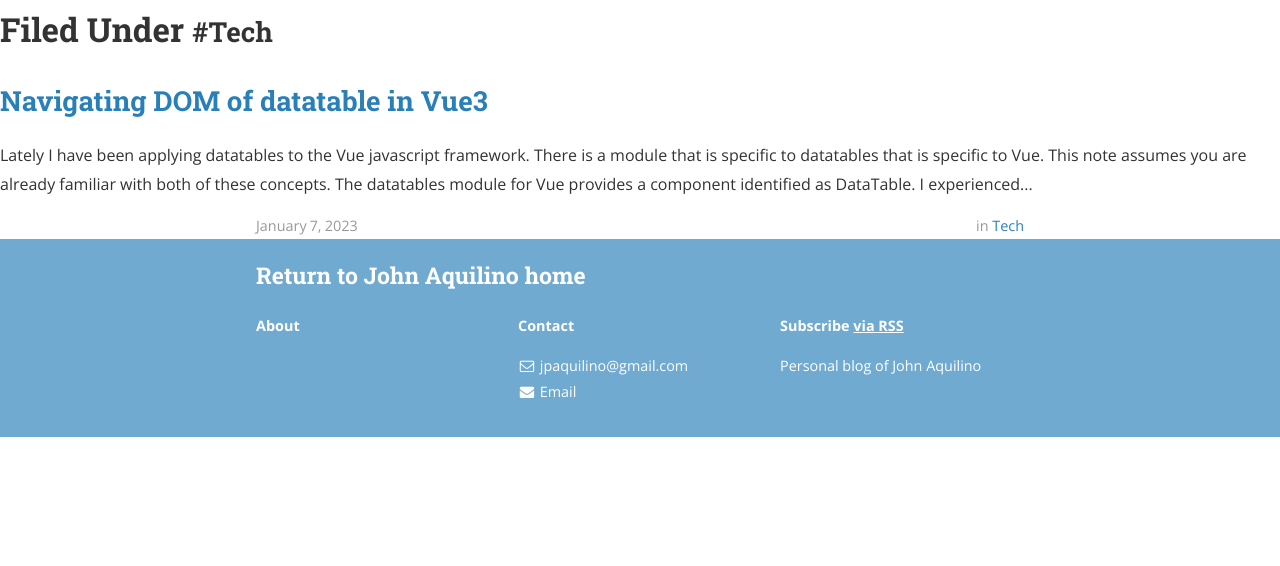
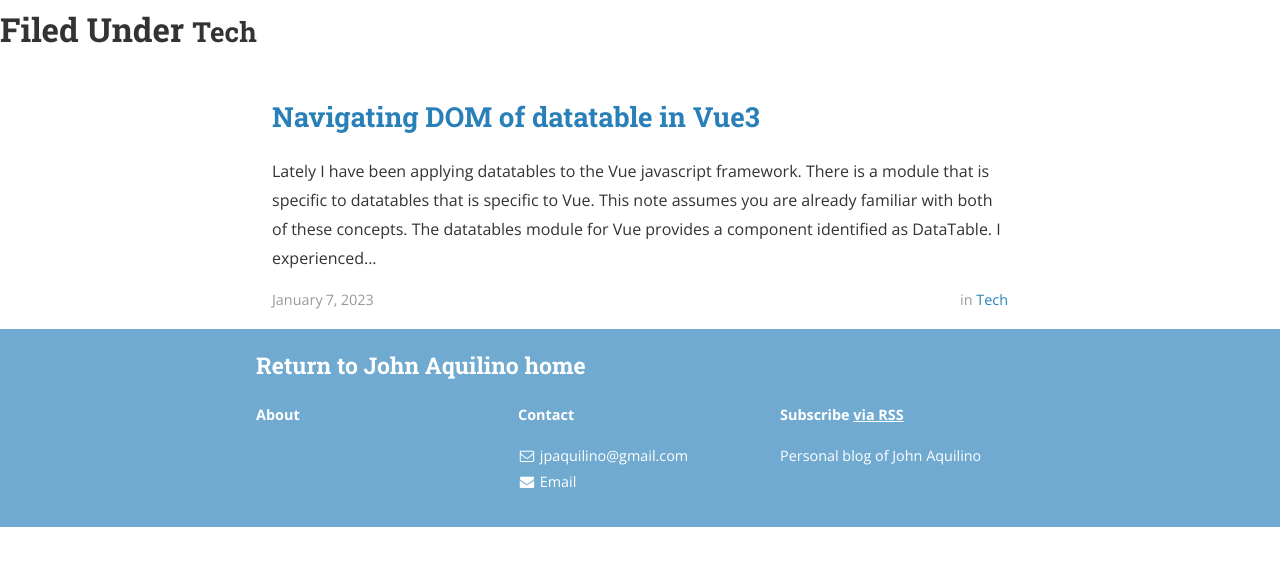
Before and after one commit to jaquilino/jaquilino.github.io, a Jekyll site: the page built from _category/Tech.md, in a window 1280 px wide. Shown: the top 566 px of the page. Built offline with Jekyll 4.4.1, drawn with Linux system fonts in a browser that asks for light colours; nearby versions of some CDN libraries; a style sheet for code colours, icons or effects is not loaded.

Commit message:
Another refinement of category formatting

```diff
--- a/_layouts/category.html
+++ b/_layouts/category.html
@@ -3,8 +3,9 @@ layout: default
 ---
 
 <div class="blog list">
-    <h1>Filed Under <small>#{{ page.tag }}</small></h1>
+    <h1>Filed Under <small>{{ page.tag }}</small></h1>
 
+    <div class="wrapper">
     {% for post in site.categories[page.tag] %}
         <h2>
             <a class="post-link" href="{{ post.url | prepend: site.baseurl }}">{{ post.title }}</a>
@@ -28,4 +29,5 @@ layout: default
         <hr>
         {% endif %}
     {% endfor %}
+    </div>
 </div>
```
